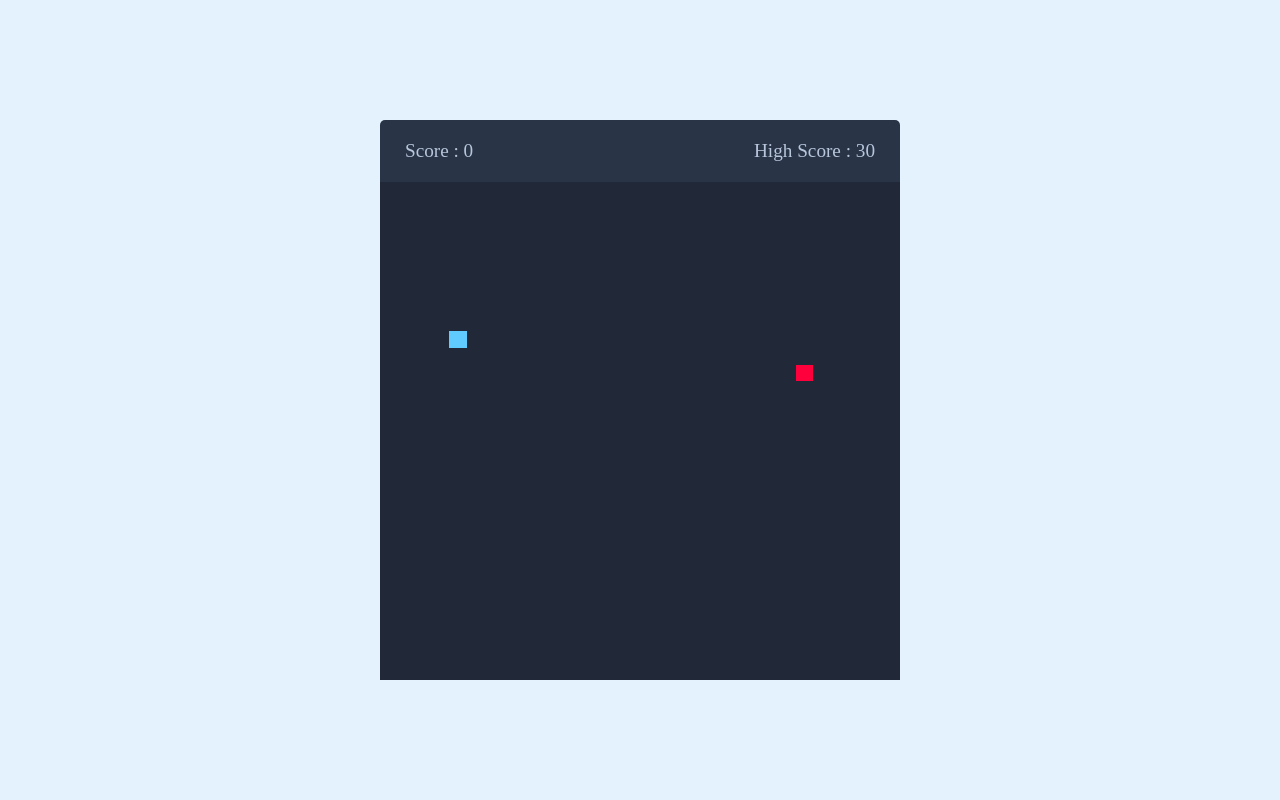
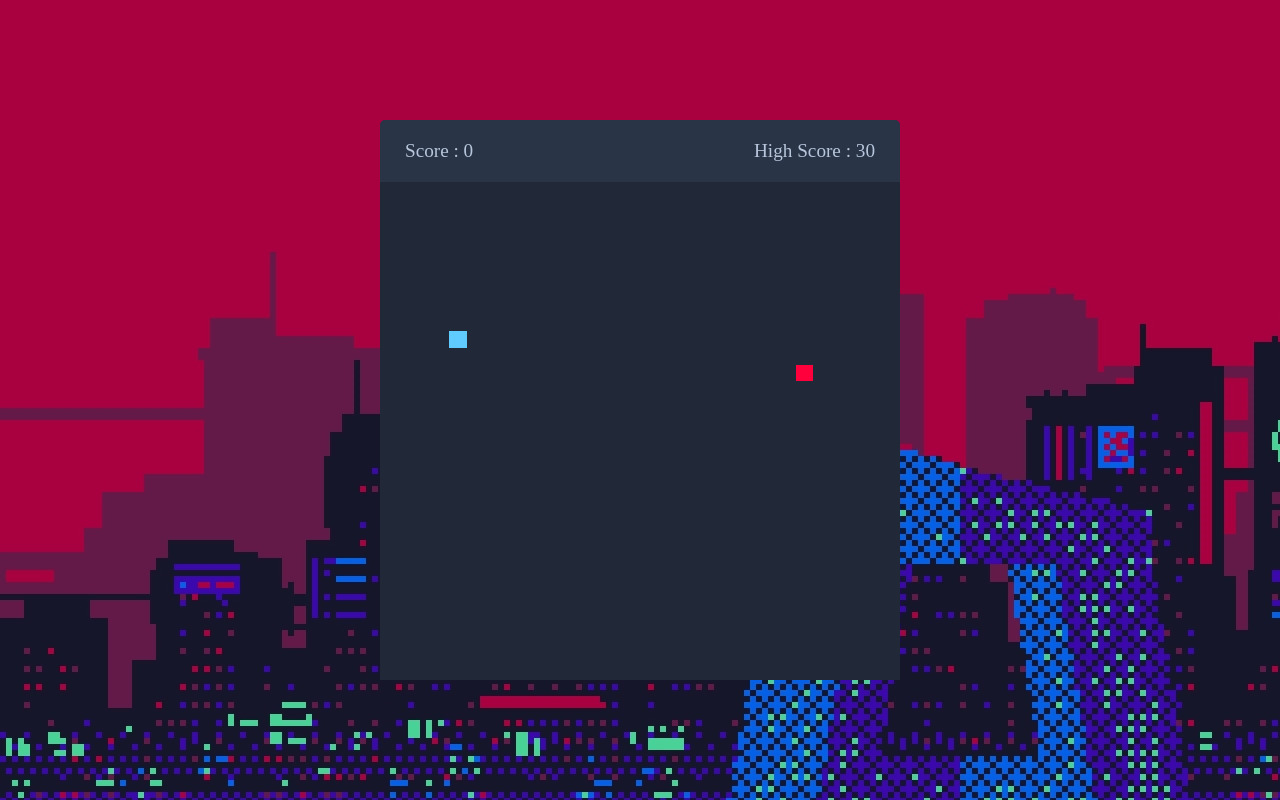
Before and after one commit to REC-1104/GluttonousSnake, a plain HTML site: page index.html in a window 1280 px wide. Drawn offline with Linux system fonts and the light colour scheme.

Commit message:
added bg

```diff
--- a/style.css
+++ b/style.css
@@ -8,8 +8,9 @@ body{
     display: flex;
     align-items: center;
     justify-content: center;
-    min-height: 100vh;
-    background: #e3f2fd;
+    height: 100vh;
+    width: 100%;
+    background: url('bg1.jpg') no-repeat;
 }
 
 .box{
```
Also changed, not shown: bg1.jpg (added).
